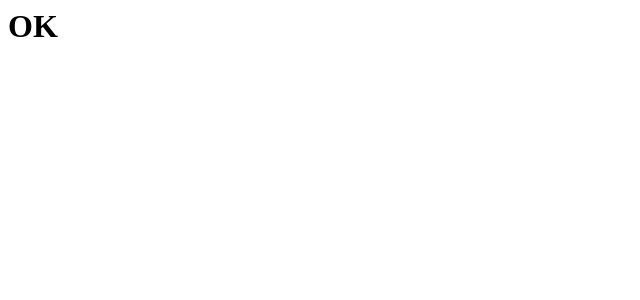
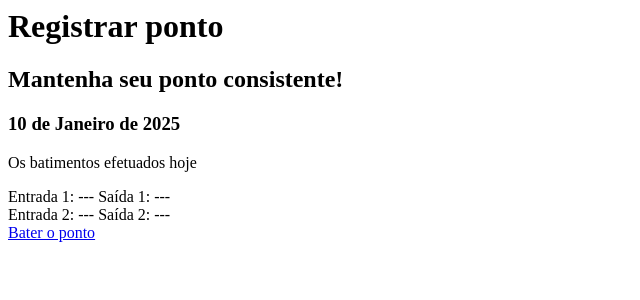
Before and after one commit to matheus-miranda39/innout, a PHP site: page /day_records.php in a window 1280 px wide. Before the commit the part shown is almost empty. Shown: the top 300 px of the page, without its empty margins (0-640 px from the left). Run offline with PHP 8.4, Linux system fonts and the light colour scheme.

Commit message:
inicio main CSS

```diff
--- a/src/views/day_records.php
+++ b/src/views/day_records.php
@@ -1,3 +1,31 @@
 <main class="content">
-    <h1>OK</h1>
+    <div class="content-title mb-4">
+        <i class="icon icofont-check-alt"></i>
+        <div>
+            <h1>Registrar ponto</h1>
+            <h2>Mantenha seu ponto consistente!</h2>
+        </div>
+    </div>
+    <div class="card">
+        <div class="card-header">
+            <h3>10 de Janeiro de 2025</h3>
+            <p class="mb-0">Os batimentos efetuados hoje</p>
+        </div>
+        <div class="card-body">
+            <div class="d-flex m-5 justify-content-around"> <!-- d-flex: habilita o flaxbox; hustfy-con...: atribui o justfy content nas tags filhas -->
+                <span class="record">Entrada 1: ---</span>
+                <span class="record">Saída 1: ---</span>
+            </div>
+            <div class="d-flex m-5 justify-content-around"> <!-- d-flex: habilita o flaxbox; hustfy-con...: alinha os itens com todo espaço disponível -->
+                <span class="record">Entrada 2: ---</span>
+                <span class="record">Saída 2: ---</span>
+            </div>
+        </div>
+        <div class="card-footer d-flex justify-content-center">
+            <a href="???" class="btn btn-success btn-lg">
+                <i class="icofont-check mr-1"></i>
+                Bater o ponto
+            </a>
+        </div>
+    </div>
 </main>
--- a/src/views/template/left.php
+++ b/src/views/template/left.php
@@ -34,7 +34,7 @@
                 <span class="main text-primary">
                     04:23
                 </span>
-                <span class="label text-muted">
+                <span class="label text-muted"> <!-- text-muted deixa o texto cinza -->
                     Horas Trabalhadas
                 </span>
             </div>
```
Also changed, not shown: public/assets/css/template.css.
